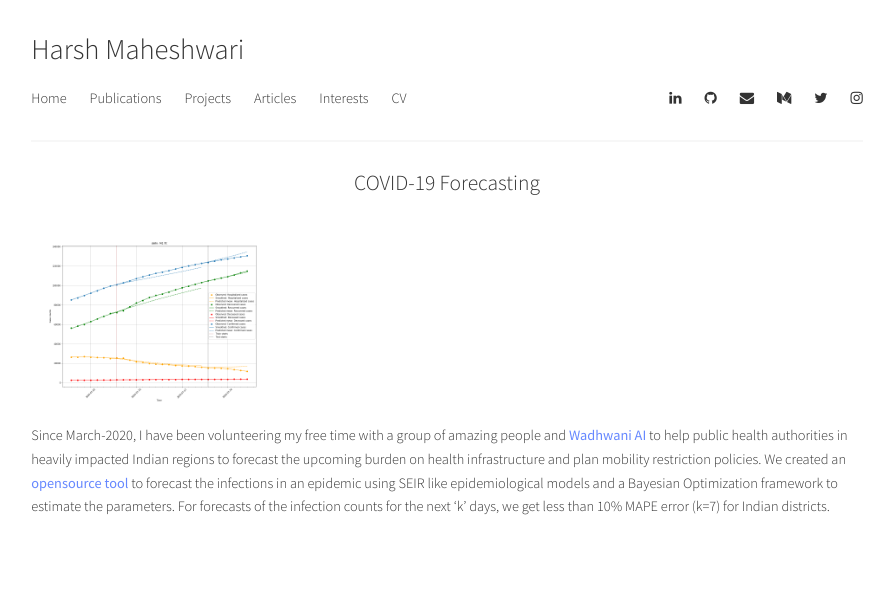
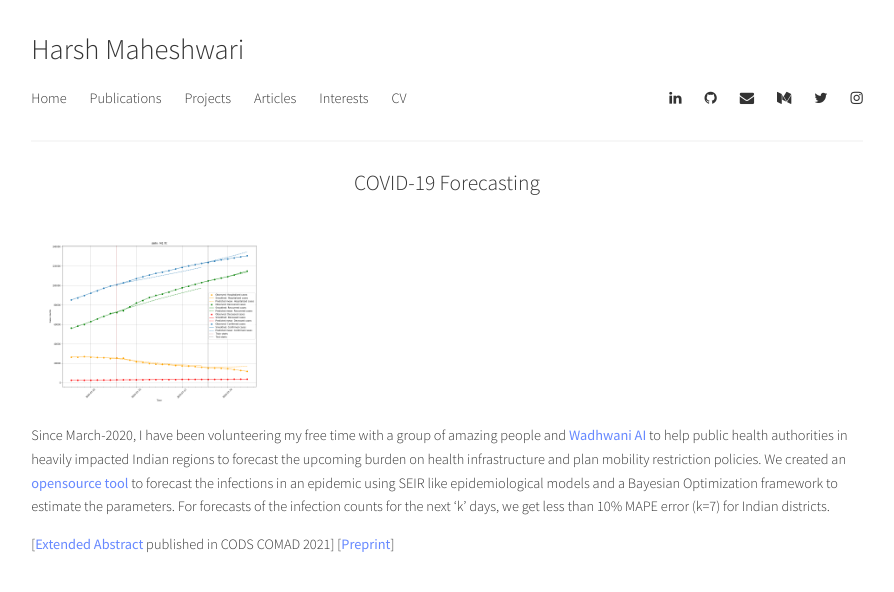
Before and after one commit to harshm121/portfolio-old, a Jekyll site: the page built from Projects/covid_forecasting.md, in a window 1280 px wide. Shown: the top 592 px of the page, without its empty margins (193-1087 px from the left). Built offline with Jekyll 4.4.1, drawn with Linux system fonts in a browser that asks for light colours; a style sheet for code colours, icons or effects is not loaded.

Commit message:
Update covid_forecasting.md

```diff
--- a/Projects/covid_forecasting.md
+++ b/Projects/covid_forecasting.md
@@ -21,3 +21,5 @@ Since March-2020, I have been volunteering my free time with a group of amazing
 Indian regions to forecast the upcoming burden on health infrastructure and plan mobility restriction policies. We created an [opensource tool](https://github.com/dsindiavscovid/covid19-india/tree/staging)
 to forecast the infections in an epidemic using SEIR like epidemiological models and a Bayesian Optimization framework to estimate the parameters.
 For forecasts of the infection counts for the next 'k' days, we get less than 10% MAPE error (k=7) for Indian districts.
+
+\[[Extended Abstract](https://dl.acm.org/doi/abs/10.1145/3430984.3431047) published in CODS COMAD 2021\] \[[Preprint](https://www.medrxiv.org/content/10.1101/2020.10.19.20215293v1.full)\]
```
